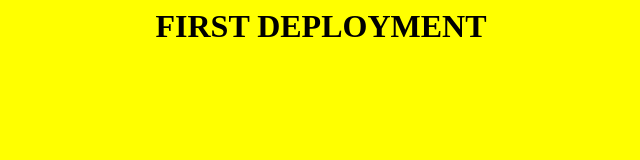
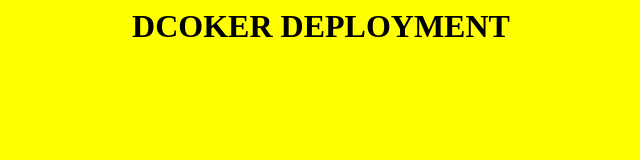
Before and after one commit to MyDevopsOrganisation/jenkinsdev, a plain HTML site: page index.html in a window 1280 px wide. Shown: the whole page, without its empty margins (319-959 px from the left). Drawn offline with Linux system fonts and the light colour scheme.

Commit message:
Second commit

```diff
--- a/index.html
+++ b/index.html
@@ -1,3 +1,3 @@
 <body bgcolor="#FFFF00">
-<center><h1>FIRST DEPLOYMENT</h1></center>
+<center><h1>DCOKER DEPLOYMENT</h1></center>
 </body>
```
